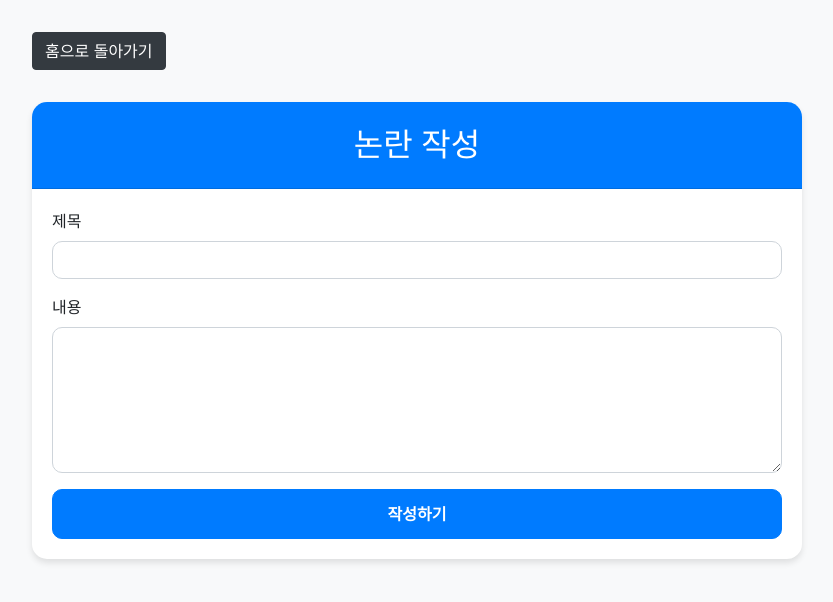
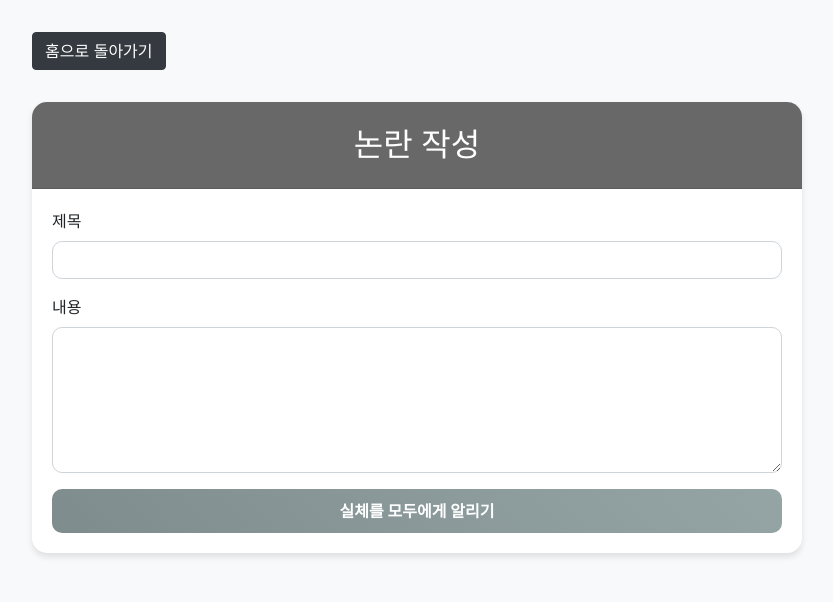
Before and after one commit to BeobiBeobi/JibiWiki, a website: page public/writeBeobi.html in a window 1280 px wide. Shown: the whole page, without its empty margins (223-1056 px from the left). Drawn offline with nearby package versions, Linux system fonts and the light colour scheme; no server answers.

Commit message:
Update writeBeobi.html

```diff
--- a/public/writeBeobi.html
+++ b/public/writeBeobi.html
@@ -19,7 +19,7 @@
             box-shadow: 0 4px 6px rgba(0, 0, 0, 0.1);
         }
         .card-header {
-            background-color: #007bff;
+            background-color: #686868;
             color: white;
             border-top-left-radius: 15px !important;
             border-top-right-radius: 15px !important;
@@ -48,6 +48,19 @@
             right: 20px;
             z-index: 1000;
         }
+        .btn-submit {
+        background: linear-gradient(45deg, #7f8c8d, #95a5a6) !important;  /* 회색 그라데이션 */
+        border: none !important;
+        color: white !important;
+        padding: 10px 20px;
+        transition: all 0.3s ease;
+    }
+
+    .btn-submit:hover {
+        transform: translateY(-2px);
+        box-shadow: 0 4px 12px rgba(127, 140, 141, 0.3);
+        background: linear-gradient(45deg, #6c7a7b, #7f8c8d) !important;  /* 더 진한 회색 그라데이션 */
+    }
     </style>
 </head>
 <body>
@@ -72,9 +85,9 @@
                         <label for="description">내용</label>
                         <textarea class="form-control" id="description" rows="5" required></textarea>
                     </div>
-                    <button type="submit" class="btn btn-primary btn-submit btn-block">
-                        작성하기
-                    </button>
+                    <button type="submit" class="btn btn-secondary btn-submit btn-block">
+                      실체를 모두에게 알리기
+                  </button>
                 </form>
             </div>
         </div>
```
